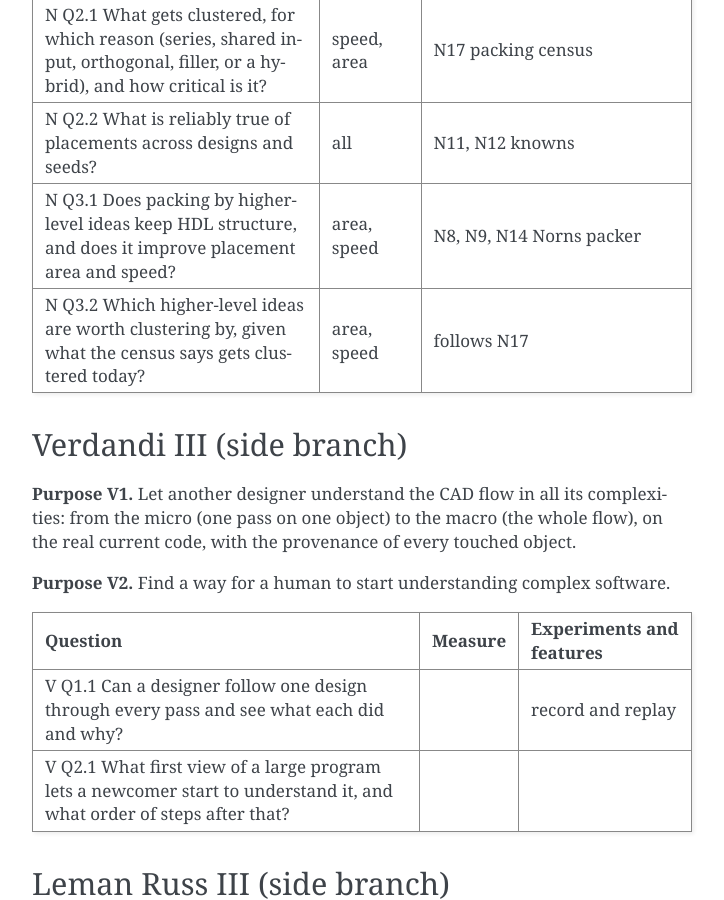
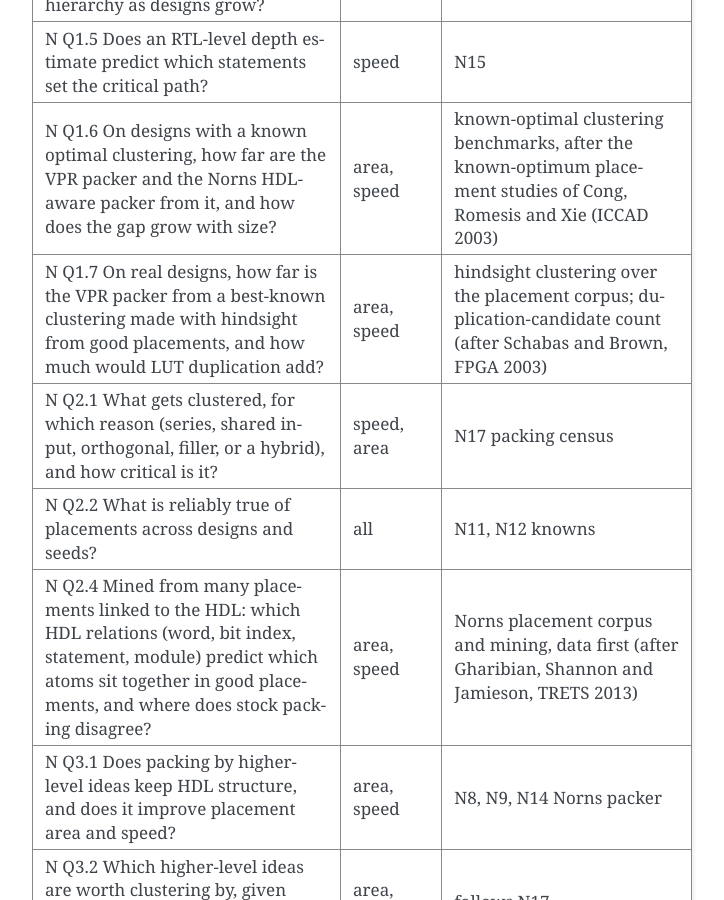
Before and after one commit to drpaj12/YggdrasilIII, a Sphinx documentation site: the page built from docs/purpose.md, in a window 1280 px wide and 900 px high, scrolled down 5119 px. Shown: the whole window, without its empty margins (388-1112 px from the left). Built offline with Sphinx 7.4.7, drawn with Linux system fonts in a browser that asks for light colours; some of the changed text lies outside the part shown.

Commit message:
purpose: W Q3.2, L Q1.2, N Q1.7, N Q2.4 (data-first program, Peter 2026-10-26) (#21)
Claude-Session: https://claude.ai/code/session_01QXLrwdb627rCVPVQ2NfGK9

Co-authored-by: Claude Opus 5.5 <noreply@anthropic.com>

```diff
--- a/docs/purpose.md
+++ b/docs/purpose.md
@@ -79,6 +79,7 @@ inside each step, and change what goes in.
 | W Q1.1 Can a sweep be rerun from its project file and give the same results? | | `wyrd run`, `wyrd.db` |
 | W Q2.1 How does a designer see which lines set the critical path, and which constructs were joined? | speed | timing view over the attribution JSON |
 | W Q3.1 What does a person need to see, at each step of the flow, to follow what the CAD did to their design? | | `wyrd-gui`, report per run |
+| W Q3.2 What does a placement look like when every atom carries its HDL origin, pairing class and criticality, so that a person can see what the packer and placer did and why? | area, speed | Wyrd placement atlas over the Norns placement corpus |
 
 ## Bifrost III (canopy)
 
@@ -115,6 +116,7 @@ the answer includes how critical the joined logic was.
 | Question | Measure | Experiments and features |
 |---|---|---|
 | L Q1.1 How much of a circuit's design (function, hierarchy, words, FSMs) can be recovered from its netlist alone? | | L0 to L2 pipeline, experiment rounds 2 and 3 |
+| L Q1.2 How much more functional RTL does a language model recover from a netlist when it is given Loki's hints (words, datapath and control, partitions, FSM and register candidates) and told that designers follow HDL patterns? | | Gate-Breaker replica (Faruque et al., IPCCC 2025) with and without Loki hints |
 | L Q2.1 What is recoverable in principle, per construct kind and per netlist floor (LUT, gate)? | | L14 identifiability and MDL |
 | L Q2.2 Which netlist patterns identify which RTL idioms, learned from our own data? | | L12 corpus, signature dictionary, GNN scaling |
 | L Q2.3 What patterns appear only in bigger designs, and do they help recovery? | | L13 bigger designs |
@@ -140,8 +142,10 @@ modules, paths that belong together) improves placement.
 | N Q1.4 Does chip size follow HDL hierarchy as designs grow? | area | N13 |
 | N Q1.5 Does an RTL-level depth estimate predict which statements set the critical path? | speed | N15 |
 | N Q1.6 On designs with a known optimal clustering, how far are the VPR packer and the Norns HDL-aware packer from it, and how does the gap grow with size? | area, speed | known-optimal clustering benchmarks, after the known-optimum placement studies of Cong, Romesis and Xie (ICCAD 2003) |
+| N Q1.7 On real designs, how far is the VPR packer from a best-known clustering made with hindsight from good placements, and how much would LUT duplication add? | area, speed | hindsight clustering over the placement corpus; duplication-candidate count (after Schabas and Brown, FPGA 2003) |
 | N Q2.1 What gets clustered, for which reason (series, shared input, orthogonal, filler, or a hybrid), and how critical is it? | speed, area | N17 packing census |
 | N Q2.2 What is reliably true of placements across designs and seeds? | all | N11, N12 knowns |
+| N Q2.4 Mined from many placements linked to the HDL: which HDL relations (word, bit index, statement, module) predict which atoms sit together in good placements, and where does stock packing disagree? | area, speed | Norns placement corpus and mining, data first (after Gharibian, Shannon and Jamieson, TRETS 2013) |
 | N Q3.1 Does packing by higher-level ideas keep HDL structure, and does it improve placement area and speed? | area, speed | N8, N9, N14 Norns packer |
 | N Q3.2 Which higher-level ideas are worth clustering by, given what the census says gets clustered today? | area, speed | follows N17 |
 
```
